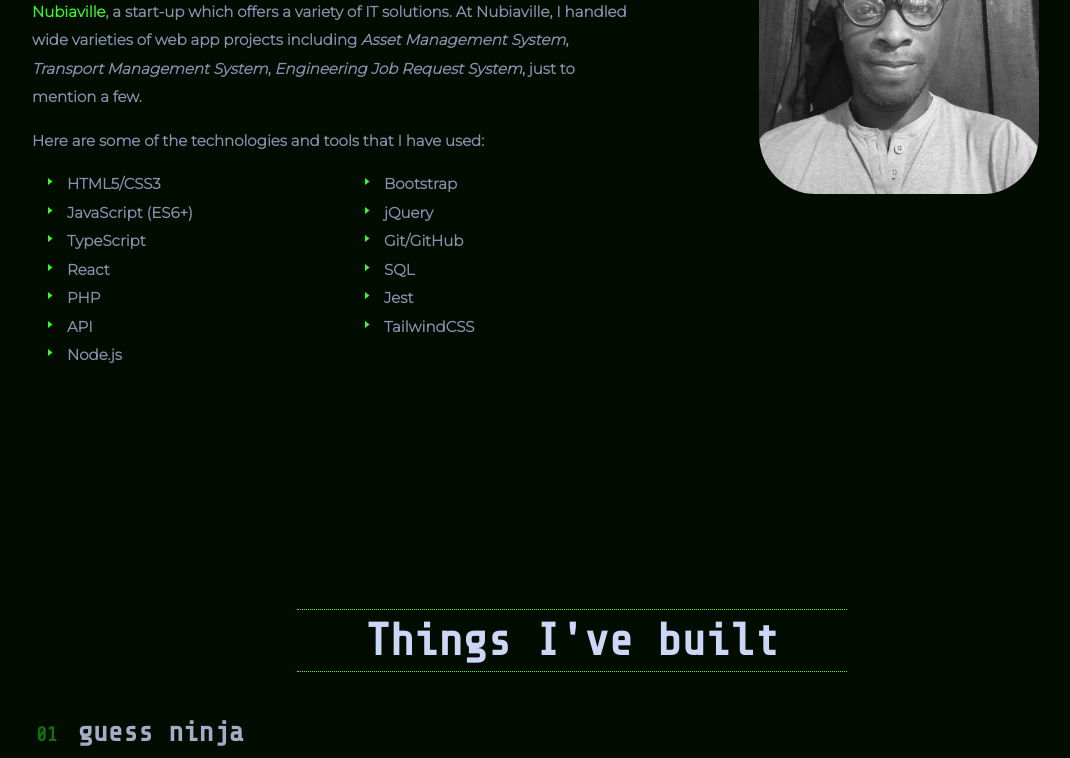
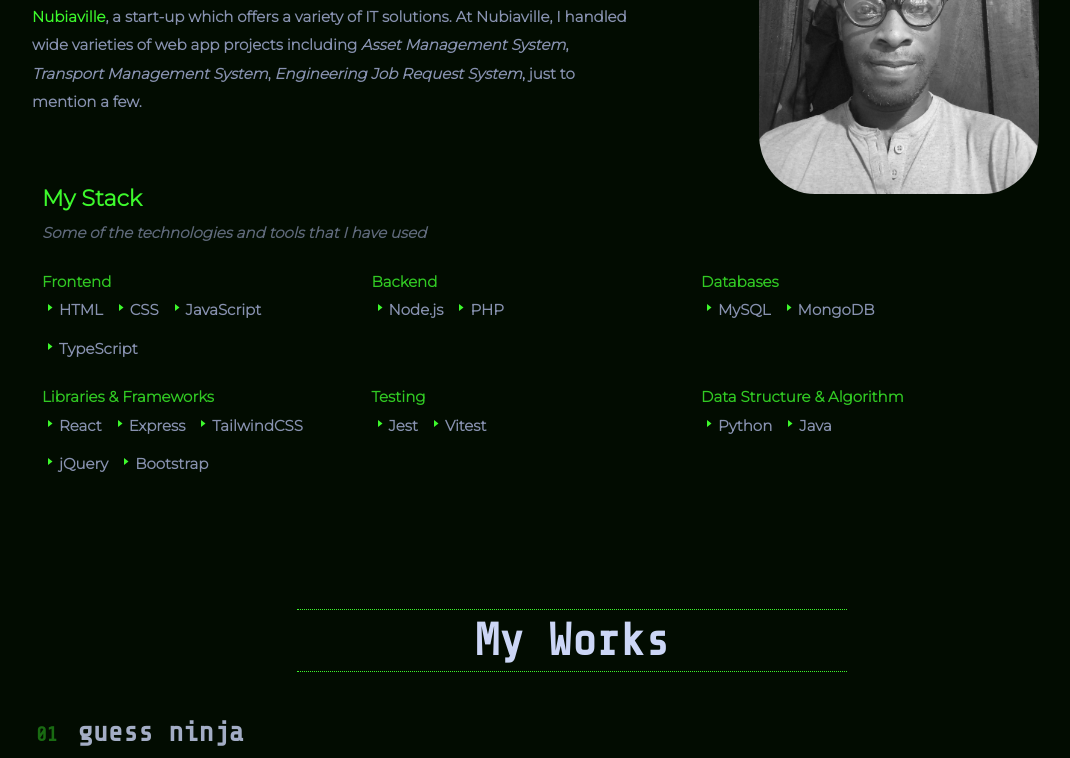
Before and after one commit to Jummate/omololujumat, a React (Vite) app: page / in a window 1280 px wide. Shown: the part 1120-1878 px from the top of the page, without its empty margins (68-1138 px from the left). Built offline with nearby package versions, Linux system fonts and the light colour scheme; a web font is replaced by a local one.

Commit message:
refactor: revamp the About Me section

```diff
--- /dev/null
+++ b/src/components/filter/FilterField.jsx
@@ -0,0 +1,11 @@
+export const FilterField = () => {
+  return (
+    <div>
+      <label htmlFor="filter">Filter by</label>
+      <input
+        type="text"
+        id="filter"
+      />
+    </div>
+  );
+};
--- a/src/components/index.js
+++ b/src/components/index.js
@@ -7,3 +7,4 @@ export { SideEmail } from "./side-email/SideEmail";
 export { BigHeading } from "./bigheading/BigHeading";
 export { SubHeading } from "./subheading/SubHeading";
 export { ProjectItem } from "./project-item/ProjectItem";
+export { FilterField } from "./filter/FilterField";
--- a/src/components/nav/Navigation.jsx
+++ b/src/components/nav/Navigation.jsx
@@ -72,7 +72,7 @@ export const Nav = () => {
                 navRef.current[2] = elem;
               }}
             >
-              <a href="#projects">Projects</a>
+              <a href="#projects">My Works</a>
             </li>
             <li
               ref={(elem) => {
--- a/src/containers/about/About.css
+++ b/src/containers/about/About.css
@@ -17,7 +17,7 @@
   color: var(--slate);
   font-weight: bolder;
   line-height: 1.9;
-  margin-bottom: 15px;
+  margin-bottom: 20px;
   font-size: var(--fs-para);
 }
 
@@ -47,22 +47,49 @@
 .About__technologies {
   padding: 0 10px;
   font-family: var(--ff-sans);
-  display: grid;
+  /* display: grid; */
   grid-template-columns: 1fr 1fr;
   gap: 15px;
   color: var(--slate);
   font-weight: bolder;
   font-size: var(--fs-para);
   line-height: 1.9;
+  margin-top: 60px;
 }
 
 .About__technologies ul {
   list-style: none;
 }
 
+.About__technologies-items {
+  display: flex;
+  flex-wrap: wrap;
+  gap: 10px;
+}
+
+.About__technologies-heading {
+  color: var(--very-light-green);
+}
+
+.About__technologies-text {
+  opacity: 0.7;
+  font-style: italic;
+}
+
+.About__technologies-items-wrapper {
+  display: flex;
+  flex-direction: column;
+  gap: 15px;
+  flex-wrap: wrap;
+}
+.About__technologies-items-wrapper h4 {
+  color: var(--very-light-green);
+  opacity: 0.8;
+}
+
 .arrow-icon {
   color: var(--very-light-green);
-  margin-right: 10px;
+  margin-right: 2px;
 }
 
 @media screen and (width >= 768px) {
@@ -82,4 +109,10 @@
   .About__image {
     border-radius: 20%;
   }
+
+  .About__technologies-items-wrapper {
+    display: grid;
+    grid-template-columns: 50% 50% 50%;
+    gap: 20px;
+  }
 }
--- a/src/containers/about/About.jsx
+++ b/src/containers/about/About.jsx
@@ -1,7 +1,7 @@
 import "./About.css";
 import { images } from "../../assets/images";
 import { RxTriangleRight } from "react-icons/rx";
-import { BigHeading } from "../../components";
+import { BigHeading, SubHeading } from "../../components";
 import { gsap } from "gsap";
 import { ScrollTrigger } from "gsap/ScrollTrigger";
 import { useLayoutEffect, useRef } from "react";
@@ -79,77 +79,113 @@ export const About = () => {
             <em>Engineering Job Request System</em>, just to mention a few.
           </p>
 
-          <p>Here are some of the technologies and tools that I have used:</p>
-          <div className="About__technologies">
-            <ul>
-              <li>
+          <section className="About__technologies">
+            <h2 className="About__technologies-heading">My Stack</h2>
+            <p className="About__technologies-text">
+              Some of the technologies and tools that I have used
+            </p>
+
+            <div className="About__technologies-items-wrapper">
+              <article>
+                <h4>Frontend</h4>
+                <div className="About__technologies-items">
+                  <span>
                     <RxTriangleRight className="arrow-icon" />
-                HTML5/CSS3
-              </li>
-              <li>
-                {" "}
+                    HTML
+                  </span>
+                  <span>
                     <RxTriangleRight className="arrow-icon" />
-                JavaScript (ES6+)
-              </li>
-              <li>
-                {" "}
+                    CSS
+                  </span>
+                  <span>
+                    <RxTriangleRight className="arrow-icon" />
+                    JavaScript
+                  </span>
+                  <span>
                     <RxTriangleRight className="arrow-icon" />
                     TypeScript
-              </li>
-              <li>
-                {" "}
+                  </span>
+                </div>
+              </article>
+              <article>
+                <h4>Backend</h4>
+                <div className="About__technologies-items">
+                  <span>
+                    <RxTriangleRight className="arrow-icon" />
+                    Node.js
+                  </span>
+                  <span>
+                    <RxTriangleRight className="arrow-icon" />
+                    PHP
+                  </span>
+                </div>
+              </article>
+              <article>
+                <h4>Databases</h4>
+                <div className="About__technologies-items">
+                  <span>
+                    <RxTriangleRight className="arrow-icon" />
+                    MySQL
+                  </span>
+                  <span>
+                    <RxTriangleRight className="arrow-icon" />
+                    MongoDB
+                  </span>
+                </div>
+              </article>
+              <article>
+                <h4>Libraries & Frameworks</h4>
+                <div className="About__technologies-items">
+                  <span>
                     <RxTriangleRight className="arrow-icon" />
                     React
-              </li>
-              <li>
-                {" "}
+                  </span>
+                  <span>
                     <RxTriangleRight className="arrow-icon" />
-                PHP
-              </li>
-              <li>
-                {" "}
+                    Express
+                  </span>
+                  <span>
                     <RxTriangleRight className="arrow-icon" />
-                API
-              </li>
-              <li>
-                {" "}
+                    TailwindCSS
+                  </span>
+                  <span>
                     <RxTriangleRight className="arrow-icon" />
-                Node.js
-              </li>
-            </ul>
-            <ul>
-              <li>
-                {" "}
+                    jQuery
+                  </span>
+                  <span>
                     <RxTriangleRight className="arrow-icon" />
                     Bootstrap
-              </li>
-              <li>
-                {" "}
-                <RxTriangleRight className="arrow-icon" />
-                jQuery
-              </li>
-              <li>
-                {" "}
-                <RxTriangleRight className="arrow-icon" />
-                Git/GitHub
-              </li>
-              <li>
-                {" "}
-                <RxTriangleRight className="arrow-icon" />
-                SQL
-              </li>
-              <li>
-                {" "}
+                  </span>
+                </div>
+              </article>
+              <article>
+                <h4>Testing</h4>
+                <div className="About__technologies-items">
+                  <span>
                     <RxTriangleRight className="arrow-icon" />
                     Jest
-              </li>
-              <li>
-                {" "}
+                  </span>
+                  <span>
                     <RxTriangleRight className="arrow-icon" />
-                TailwindCSS
-              </li>
-            </ul>
+                    Vitest
+                  </span>
                 </div>
+              </article>
+              <article>
+                <h4>Data Structure & Algorithm</h4>
+                <div className="About__technologies-items">
+                  <span>
+                    <RxTriangleRight className="arrow-icon" />
+                    Python
+                  </span>
+                  <span>
+                    <RxTriangleRight className="arrow-icon" />
+                    Java
+                  </span>
+                </div>
+              </article>
+            </div>
+          </section>
         </div>
       </article>
     </section>
--- a/src/containers/project/Project.jsx
+++ b/src/containers/project/Project.jsx
@@ -1,7 +1,6 @@
 import "./Project.css";
-import { BigHeading } from "../../components";
+import { BigHeading, ProjectItem, FilterField } from "../../components";
 import { projects } from "../../utils/project-data";
-import { ProjectItem } from "../../components";
 import { gsap } from "gsap";
 import { ScrollTrigger } from "gsap/ScrollTrigger";
 import { useLayoutEffect, useRef } from "react";
@@ -31,8 +30,9 @@ export const Project = () => {
       id="projects"
       ref={projectRef}
     >
-      <BigHeading text="Things I've built" />
+      <BigHeading text="My Works" />
 
+      {/* <FilterField /> */}
       {projects.map((project, index) => (
         <ProjectItem
           key={index}
```
Also changed, not shown: src/components/stack-item/StackItem.jsx (added, +17 -0 lines), src/components/filter/FilterField.css (added), src/components/stack-item/StackItem.css (added), src/utils/stack-data.js (added). Lines whose indentation alone changed are shown as unchanged.
